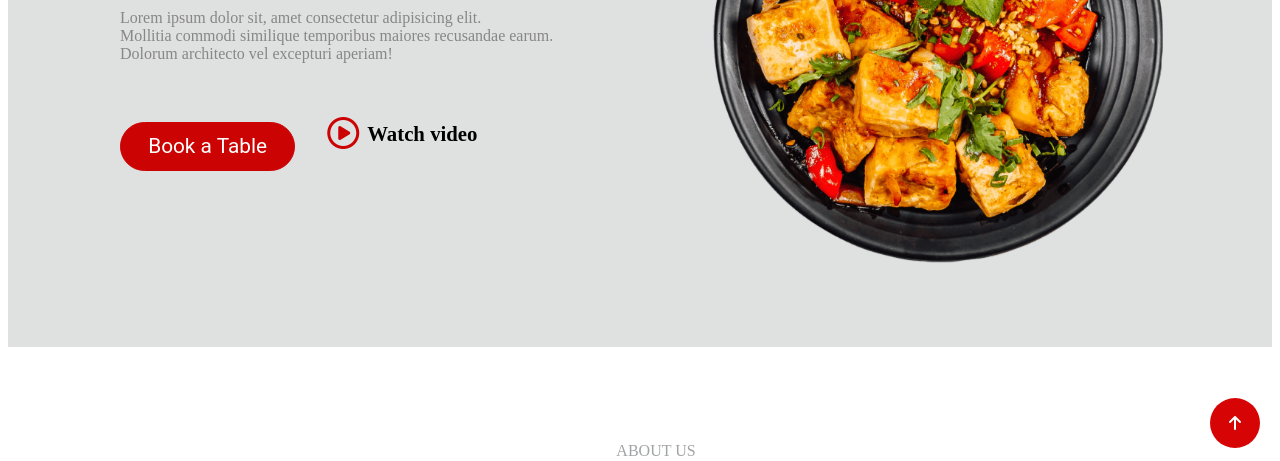
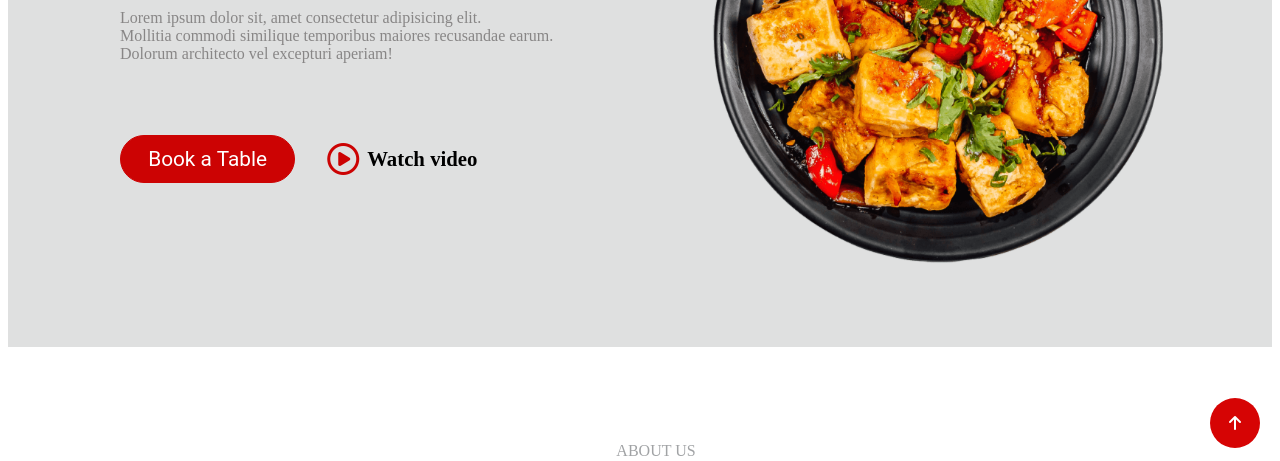
Before and after one commit to kirubakaran623/Yummy, a plain HTML site: page index.html in a window 1280 px wide. Shown: the part 339-800 px from the top of the page. Drawn offline with Linux system fonts and the light colour scheme.

Commit message:
style adjust

```diff
--- a/style.css
+++ b/style.css
@@ -123,16 +123,17 @@ color: rgb(136, 134, 134);
 .s4{
     display: flex;
     margin-top: 3rem;
+    align-items: center;
 }
 .s4 i{
     font-size: 2rem;
-    margin-top: 0.4rem;
+    margin-top: 1.5rem;
     margin-left: 2rem;
     margin-right: .5rem;
     cursor: pointer;
 }
 .s4 a{
-    margin-top: 0.7rem;
+    margin-top: 1.5rem;
     font-size: 1.3rem;
     font-weight: bold;
     cursor: pointer;
```
